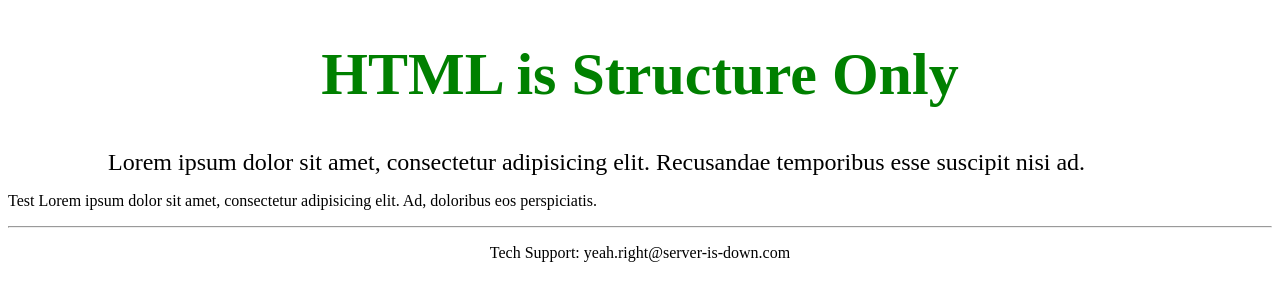
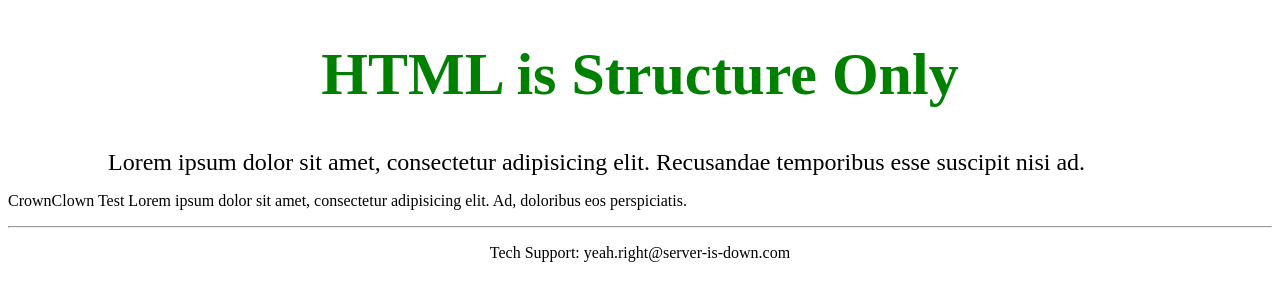
Before and after one commit to crownedclown14/my-first-site, a plain HTML site: page index.html in a window 1280 px wide. Drawn offline with Linux system fonts and the light colour scheme.

Commit message:
test edit

```diff
--- a/index.html
+++ b/index.html
@@ -6,7 +6,7 @@
   <body>
     <h1 style="color: green; font-size: 60px; text-align: center;">HTML is Structure Only</h1>
     <p style="margin: 0 100px 0 100px; font-size: 1.5em;">Lorem ipsum dolor sit amet, consectetur adipisicing elit. Recusandae temporibus esse suscipit nisi ad.</p>
-    <p>Test Lorem ipsum dolor sit amet, consectetur adipisicing elit. Ad, doloribus eos perspiciatis.</p>
+    <p>CrownClown Test Lorem ipsum dolor sit amet, consectetur adipisicing elit. Ad, doloribus eos perspiciatis.</p>
     <footer>
       <hr>
       <p style="text-align: center;"
```
